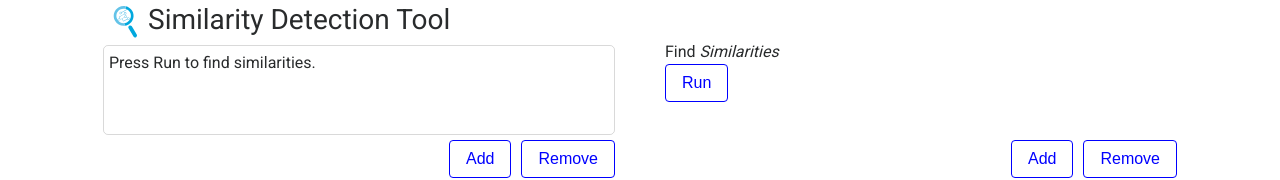
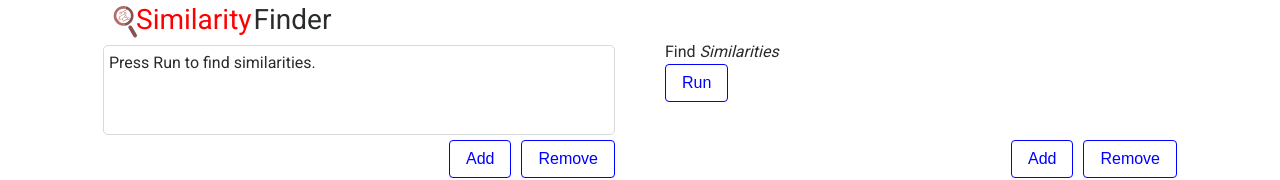
Before and after one commit to lukaslebo/SimilarityFinder, a React app in the folder similarity-finder-web/: page / in a window 1280 px wide. Shown: the top 180 px of the page. Built offline with nearby package versions, Linux system fonts and the light colour scheme; no server answers; a script that the page names is missing.

Commit message:
refactoring and animating logo and title

```diff
--- a/similarity-finder-web/src/containers/Header/index.css
+++ b/similarity-finder-web/src/containers/Header/index.css
@@ -1,15 +1,45 @@
-h3 {
+.title-container {
+  display: inline-block;
+  width: 235px;
   margin: 0;
   padding: 5px;
 }
 
-h3:hover span {
-  color: red;
-  transition: 0.5s;
+.left-title, .right-title {
+  display: inline-block;
+  transition: 1s;
 }
 
-h3:not(:hover) span {
-  transition: 0.5s;
+.left-title {
+  color: red;
+  margin-left: -12px;
+}
+
+.right-title {
+  padding-left: 2px;
+}
+
+.title-container:hover .left-title {
+  font-size: 0.8em;
+  transform: translateY(-5px);
+}
+
+.title-container:hover .right-title {
+  padding-left: 0px;
+  transform: translateY(3px);
+}
+
+.title-container:hover svg>g {
+  animation: ease-in-out wiggle 0.5s;
+  animation-delay: 0.3s;
+  transform-origin: 50%;
+}
+
+@keyframes wiggle {
+  0%   { transform: rotate(0deg); }
+  30%  { transform: rotate(8deg); }
+  60%  { transform: rotate(-8deg); }
+  100% { transform: rotate(0deg); }
 }
 
 .logo-container {
--- a/similarity-finder-web/src/containers/Header/index.js
+++ b/similarity-finder-web/src/containers/Header/index.js
@@ -7,7 +7,7 @@ class Header extends React.Component {
   render() {
     return (
       <div id={ this.props.id }>
-        <h3 className="blue-hover"><Logo/><span>Similarity</span> Detection Tool</h3>
+        <h3><div className="title-container nonselectable"><Logo/><div className="left-title">Similarity</div><div className="right-title">Finder</div></div></h3>
       </div>
     );
   }
--- a/similarity-finder-web/src/containers/Header/logo.js
+++ b/similarity-finder-web/src/containers/Header/logo.js
@@ -2,59 +2,60 @@ import React from 'react';
 import './index.css';
 
 class Logo extends React.Component {
-
 	render = () => {
+		const innerColor = '#b16b6a';
+		const outerColor = '#885252'
 		return (
 			<div className="logo-container">
 				<svg version="1.1" id="Layer_1" xmlns="http://www.w3.org/2000/svg" xmlnsXlink="http://www.w3.org/1999/xlink" x="0px" y="0px"
 					viewBox="0 0 1000 1000" xmlSpace="preserve">
 					<g>
 						<g>
-							<polygon fill="#63C3E8" points="384.7,239 391.5,251.1 569,150.9 562.2,138.8 		"/>
+							<polygon fill={ innerColor } points="384.7,239 391.5,251.1 569,150.9 562.2,138.8 		"/>
 						</g>
-						<path fill="#00A8DE" d="M821.1,872.6c15.3,25.6,6.9,58.8-18.8,74l0,0c-25.6,15.3-58.8,6.9-74-18.8L588.1,692.5
+						<path fill={ outerColor } d="M821.1,872.6c15.3,25.6,6.9,58.8-18.8,74l0,0c-25.6,15.3-58.8,6.9-74-18.8L588.1,692.5
 							c-15.3-25.6-6.8-58.8,18.8-74l0,0c25.6-15.3,58.8-6.8,74,18.8L821.1,872.6z"/>
 						<g>
-							<path fill="#00A8DE" d="M503.7,63c4.8,25.6,9.2,53.1,12.7,82.2c45.6,16.1,85.8,48.1,111.4,93.5c56.3,99.7,21.1,226.2-78.7,282.5
+							<path fill={ outerColor } d="M503.7,63c4.8,25.6,9.2,53.1,12.7,82.2c45.6,16.1,85.8,48.1,111.4,93.5c56.3,99.7,21.1,226.2-78.7,282.5
 								c-18.7,10.5-38.3,17.8-58.1,22.1c-7.2,26.6-15.6,53.3-25.5,80.1c41.3-2.6,82.6-14.4,121-36.1c136.3-76.9,184.4-249.7,107.5-386
 								C652,126.9,581.4,78.8,503.7,63z"/>
-							<path fill="#63C3E8" d="M491,543.3c-86.4,18.7-178.6-19.8-224.3-100.8c-56.3-99.7-21.1-226.2,78.7-282.4
+							<path fill={ innerColor } d="M491,543.3c-86.4,18.7-178.6-19.8-224.3-100.8c-56.3-99.7-21.1-226.2,78.7-282.4
 								c54.3-30.6,116.5-34.1,171-14.8c-3.5-29.1-7.8-56.6-12.7-82.2C439.2,49.8,369.9,58.9,308,93.8c-136.3,76.9-184.4,249.7-107.5,386
 								c55.2,97.9,159.9,150.3,265,143.6C475.4,596.6,483.8,569.8,491,543.3z"/>
 						</g>
 						<g>
-							<path fill="#63C3E8" d="M367.4,334.8L313.8,365c0,0,15,26.6,19.7,34.8c-10.5,5.9-82.7,46.6-82.7,46.6l6.8,12l94.7-53.4
+							<path fill={ innerColor } d="M367.4,334.8L313.8,365c0,0,15,26.6,19.7,34.8c-10.5,5.9-82.7,46.6-82.7,46.6l6.8,12l94.7-53.4
 								c0,0-15-26.6-19.7-34.8c9.2-5.2,133.6-75.4,133.6-75.4l-6.8-12L367.4,334.8z"/>
 						</g>
 						<g>
-							<path fill="#63C3E8" d="M472.2,235.2c-17.3,9.8-23.4,31.8-13.7,49.1c9.8,17.3,31.8,23.4,49.1,13.7c11.7-6.6,18.3-18.8,18.3-31.4
+							<path fill={ innerColor } d="M472.2,235.2c-17.3,9.8-23.4,31.8-13.7,49.1c9.8,17.3,31.8,23.4,49.1,13.7c11.7-6.6,18.3-18.8,18.3-31.4
 								c0-6-1.5-12.1-4.6-17.6c-4.7-8.4-12.4-14.4-21.7-17C490.3,229.3,480.6,230.5,472.2,235.2z M470.6,277.5c-6-10.7-2.2-24.2,8.4-30.2
 								c5.2-2.9,11.1-3.6,16.9-2c5.7,1.6,10.5,5.3,13.4,10.5v0c6,10.6,2.2,24.2-8.4,30.2C490.2,291.9,476.7,288.1,470.6,277.5z
 								M521.3,248.9L521.3,248.9L521.3,248.9L521.3,248.9z"/>
 						</g>
 						<g>
-							<path fill="#63C3E8" d="M347.5,225.9c-8.4,4.7-14.4,12.4-17,21.7c-2.6,9.3-1.4,19,3.3,27.4c9.8,17.3,31.8,23.4,49.1,13.7
+							<path fill={ innerColor } d="M347.5,225.9c-8.4,4.7-14.4,12.4-17,21.7c-2.6,9.3-1.4,19,3.3,27.4c9.8,17.3,31.8,23.4,49.1,13.7
 								c8.4-4.7,14.4-12.4,17-21.7c2.6-9.3,1.4-19-3.3-27.4l0,0c-4.7-8.4-12.4-14.4-21.7-17C365.6,220,355.9,221.2,347.5,225.9z
 								M345.9,268.2c-2.9-5.2-3.6-11.2-2.1-16.9c1.6-5.7,5.3-10.5,10.5-13.4c5.2-2.9,11.1-3.6,16.8-2.1c5.7,1.6,10.5,5.3,13.4,10.5
 								c1.9,3.4,2.9,7.1,2.9,10.9c0,2-0.3,4-0.8,6c-1.6,5.7-5.3,10.5-10.5,13.4C365.5,282.6,351.9,278.8,345.9,268.2z"/>
 						</g>
 						<g>
-							<path fill="#63C3E8" d="M562.9,386.1c-8.4,4.7-14.4,12.4-17,21.7c-2.6,9.3-1.4,19,3.3,27.4c4.7,8.4,12.4,14.4,21.7,17
+							<path fill={ innerColor } d="M562.9,386.1c-8.4,4.7-14.4,12.4-17,21.7c-2.6,9.3-1.4,19,3.3,27.4c4.7,8.4,12.4,14.4,21.7,17
 								c9.3,2.6,19,1.4,27.4-3.3c17.3-9.8,23.4-31.8,13.7-49.1l0,0C602.2,382.4,580.2,376.3,562.9,386.1z M574.6,438.8
 								c-5.7-1.6-10.5-5.3-13.4-10.5c-2.9-5.2-3.6-11.2-2.1-16.9c1.6-5.7,5.3-10.4,10.5-13.4c10.7-6,24.2-2.2,30.2,8.4l0,0
 								c6,10.7,2.2,24.2-8.4,30.2C586.3,439.7,580.3,440.4,574.6,438.8z"/>
 						</g>
 						<g>
-							<path fill="#63C3E8" d="M486.5,328c-8.4,4.7-14.4,12.4-17,21.7c-2.6,9.3-1.4,19,3.3,27.4c9.8,17.3,31.8,23.4,49.1,13.7
+							<path fill={ innerColor } d="M486.5,328c-8.4,4.7-14.4,12.4-17,21.7c-2.6,9.3-1.4,19,3.3,27.4c9.8,17.3,31.8,23.4,49.1,13.7
 								c8.4-4.7,14.4-12.4,17-21.7c2.6-9.3,1.4-19-3.3-27.4l0,0C525.8,324.4,503.8,318.3,486.5,328z M484.9,370.3
 								c-2.9-5.2-3.6-11.1-2-16.9c1.6-5.7,5.3-10.5,10.5-13.4c10.7-6,24.2-2.2,30.2,8.4c1.9,3.4,2.9,7.1,2.9,10.9c0,2-0.3,4-0.8,6
 								c-1.6,5.7-5.3,10.5-10.5,13.4C504.4,384.7,490.9,380.9,484.9,370.3z"/>
 						</g>
 						<g>
-							<polygon fill="#63C3E8" points="282.9,477 289.7,489 482.3,380.3 475.5,368.3 		"/>
+							<polygon fill={ innerColor } points="282.9,477 289.7,489 482.3,380.3 475.5,368.3 		"/>
 						</g>
 						<g>
-							<path fill="#63C3E8" d="M397.2,426.4l42.5,75.2L560,433.7l-6.8-12c0,0-97.5,55-108.3,61.1c-5.7-10-35.7-63.2-35.7-63.2
+							<path fill={ innerColor } d="M397.2,426.4l42.5,75.2L560,433.7l-6.8-12c0,0-97.5,55-108.3,61.1c-5.7-10-35.7-63.2-35.7-63.2
 								L397.2,426.4z"/>
 						</g>
 					</g>
```
